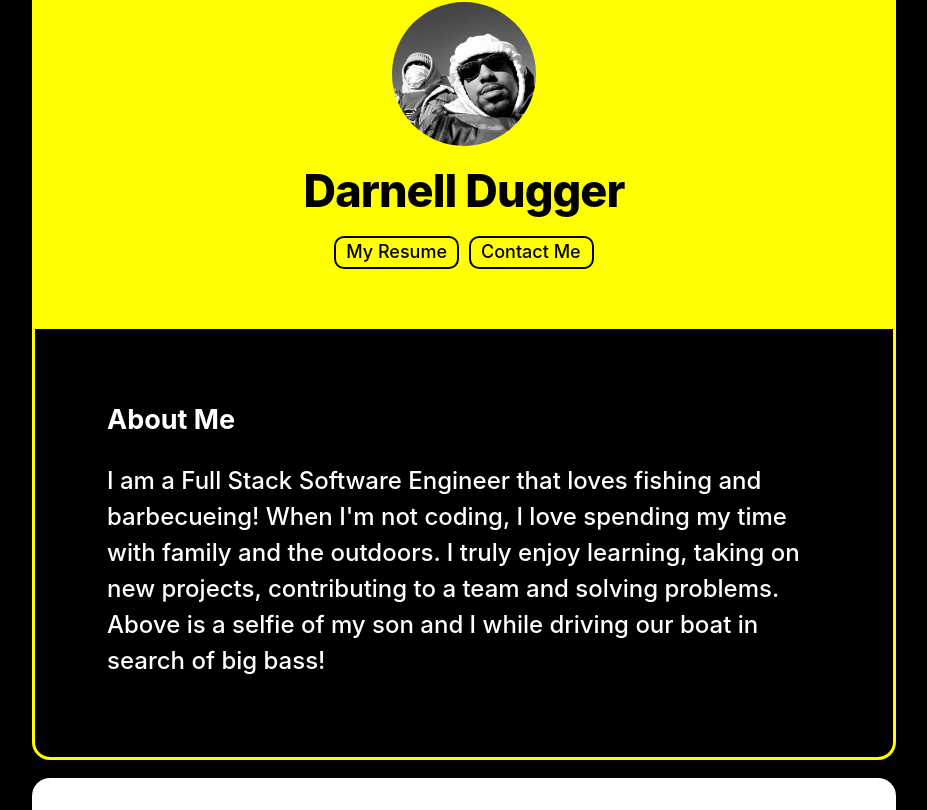
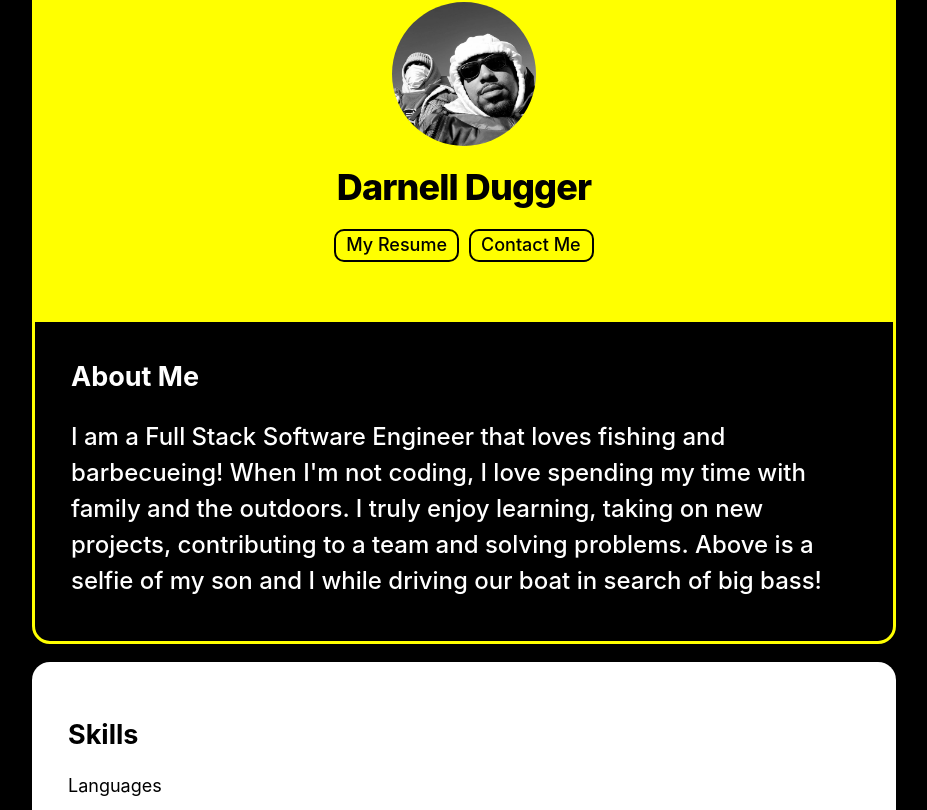
Before and after one commit to darnelldugger/nextjs-blog, a Next.js app: page / in a window 1280 px wide. Shown: the part 73-883 px from the top of the page, without its empty margins (176-1103 px from the left). Built offline with nearby package versions, Linux system fonts and the light colour scheme.

Commit message:
adjsut padding to sections and kname in heading smaller

```diff
--- a/components/layout.js
+++ b/components/layout.js
@@ -38,7 +38,7 @@ export default function Layout({ children, home }) {
                 width={144}
                 alt={name}
               />
-              <h1 className={utilStyles.heading2Xl}>{name}</h1>
+              <h1 className={utilStyles.headingXl}>{name}</h1>
               <ul className={utilStyles.listHeader}>
                 <li><Resume/></li>
                 <li><Contact/></li>
--- a/styles/utils.module.css
+++ b/styles/utils.module.css
@@ -80,12 +80,12 @@
 
 .lightBackground {
   background-color: rgb(34, 196, 196);
-  padding: 3rem;
+  padding: 2rem;
   border-radius: 0 0 1rem 1rem;
 }
 .whiteBackground {
   background-color: white;
-  padding: 3rem;
+  padding: 2rem;
   border-bottom-style: solid;
   border-radius: 1rem 1rem 0 0;
 }
@@ -102,7 +102,7 @@
   border-radius: 0 0 1rem 1rem;
   border-style: solid;
   border-color: yellow;
-  padding: 3rem;
+  padding: 1rem;
   margin: 0 0 1rem 0;
 }
 
```
